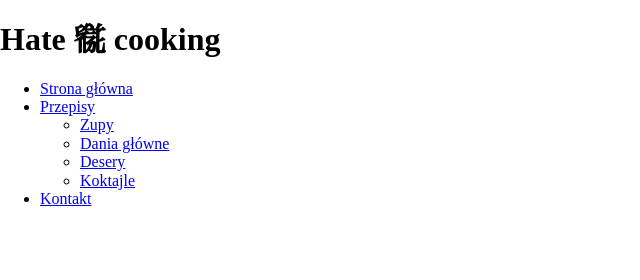
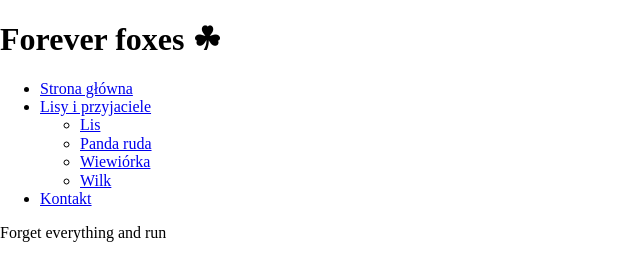
Before and after one commit to Selije/My_first_page, a plain HTML site: page index.html in a window 1280 px wide. Shown: the whole page, without its empty margins (0-640 px from the left). Drawn offline with nearby package versions, Linux system fonts and the light colour scheme.

Commit message:
Change main topic in index.html

```diff
--- a/index.html
+++ b/index.html
@@ -1,10 +1,10 @@
-<! DOCTYPE html>
+<!DOCTYPE html>
 <html lang="pl">
 
 <head>
     <meta charset="UTF-8">
     <meta name="viewport" content="width=device-width, initial-scale=1.0">
-    <title>Gotuję, bo muszę</title>
+    <title>All the Foxes</title>
     <link rel="stylesheet" href="https://necolas.github.io/normalize.css/8.0.0/normalize.css">
 
     <link rel="stylesheet" href="https://use.fontawesome.com/releases/v5.2.0/css/all.css" integrity="sha384-hWVjflwFxL6sNzntih27bfxkr27PmbbK/iSvJ+a4+0owXq79v+lsFkW54bOGbiDQ" crossorigin="anonymous">
@@ -15,21 +15,26 @@
 <body>
 <header>
     <nav class="menu-section">
-        <h1 class="nav-logo">Hate &#98825 cooking</h1>
+        <h1 class="nav-logo">Forever foxes &#9752;</h1>
         <ul>
             <li><a href="*"> Strona główna </a></li>
-            <li><a href="*"> Przepisy </a>
+            <li><a href="*"> Lisy i przyjaciele </a>
                 <ul>
-                    <li><a href="*"> Zupy </a></li>
-                    <li><a href="*"> Dania główne </a></li>
-                    <li><a href="*"> Desery </a></li>
-                    <li><a href="*"> Koktajle </a></li>
+                    <li><a href="*"> Lis </a></li>
+                    <li><a href="*"> Panda ruda </a></li>
+                    <li><a href="*"> Wiewiórka </a></li>
+                    <li><a href="*"> Wilk </a></li>
                 </ul>
             </li>
                 <li><a href="*"> Kontakt </a></li>
         </ul>
     </nav>
 </header>
+<section class="hero-section">
+  <div class="slogan">Forget everything and run </div>
+    <h2>
+
+<footer></footer>
 </body>
 
 </html>
```
